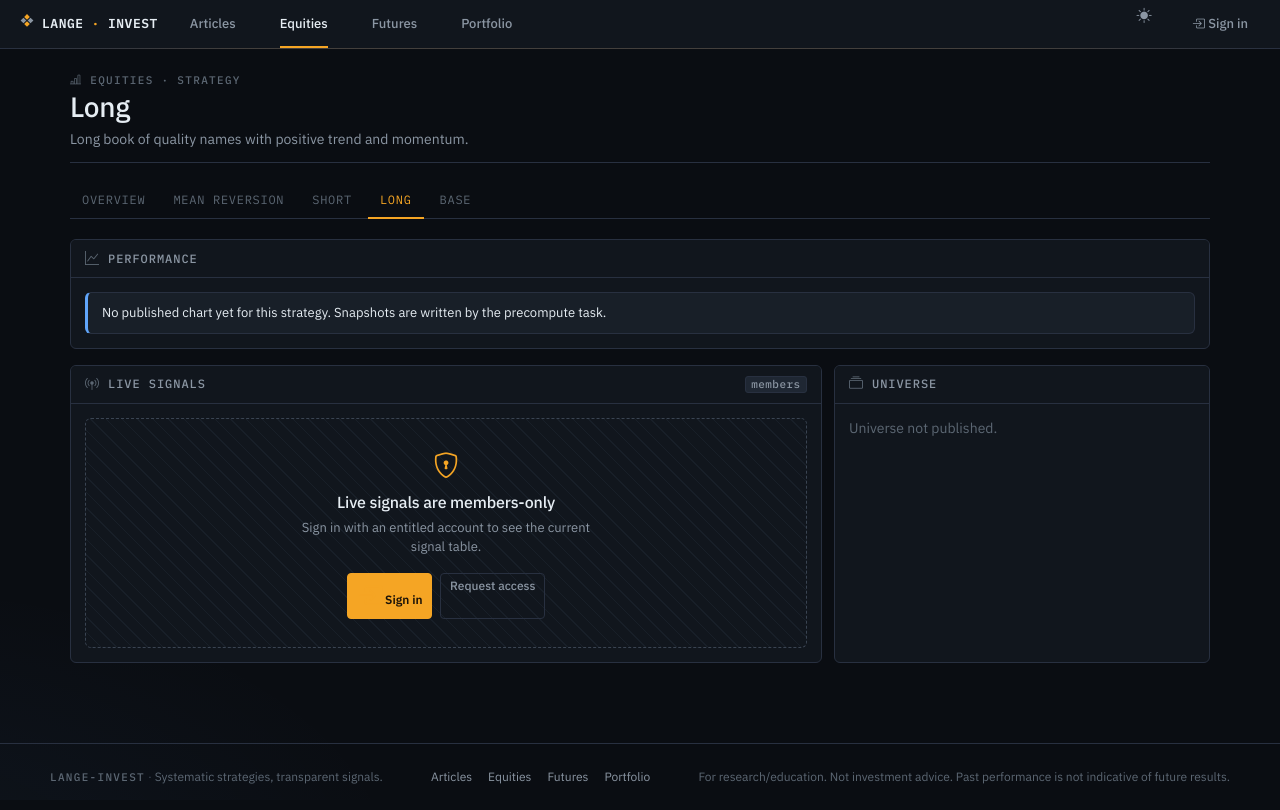
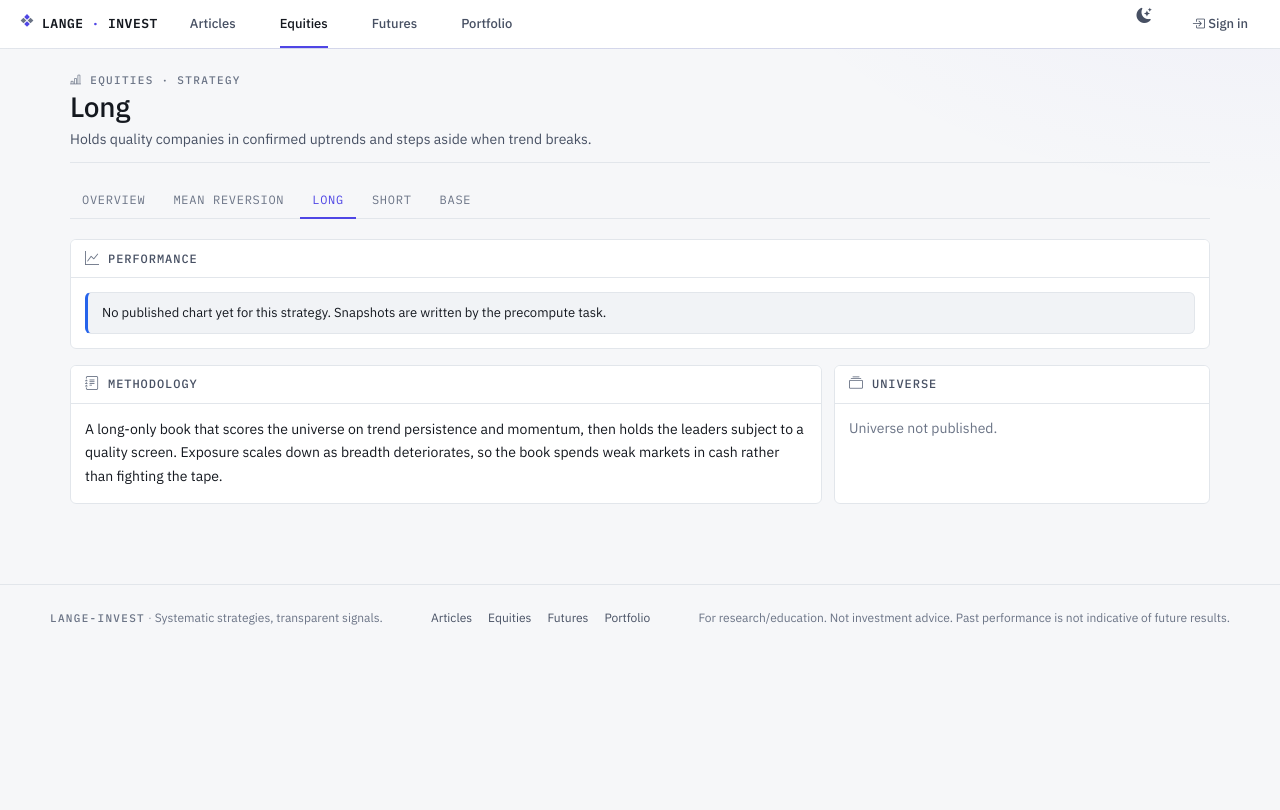
Before and after one commit to lowQuant/lange-invest, a FastAPI app: page /equities/long in a window 1280 px wide. After the commit the page ends 625 px from the top, so only its background shows below. Run offline with FastAPI, Linux system fonts and the light colour scheme.

Commit message:
Light theme by default + sharper copy; drop signals panel from strategy page
- Default to the light theme (dark stays available via the toggle); reworked the
  light palette into cool, crisp neutrals with an indigo accent (was amber/cream).
- Rewrote site copy: home hero + sections, asset-class/variant blurbs, and added
  real per-strategy methodology text (config taxonomy gains a `methodology` field).
- Strategy page: removed the gated "Live signals" panel; replaced with a
  Methodology panel beside the Universe. Gated signals route/fragment kept intact
  for reuse elsewhere.

https://claude.ai/code/session_011tkmBTWYWsmjVee2MTw1Gj

```diff
--- a/app/config.py
+++ b/app/config.py
@@ -26,6 +26,7 @@ class Variant:
     slug: str
     name: str
     blurb: str
+    methodology: str
     signals_symbol: str
     stats_symbol: str
 
@@ -69,6 +70,7 @@ def _load() -> SiteConfig:
                 slug=v["slug"],
                 name=v["name"],
                 blurb=v.get("blurb", ""),
+                methodology=v.get("methodology", ""),
                 signals_symbol=v.get("signals_symbol", v["slug"].replace("-", "_")),
                 stats_symbol=v.get("stats_symbol", v["slug"].replace("-", "_")),
             )
--- a/app/static/css/site.css
+++ b/app/static/css/site.css
@@ -50,33 +50,35 @@
 }
 
 [data-bs-theme="light"] {
-    --bg-0: #faf9f6;  --bg-1: #ffffff;  --bg-2: #f4f3ef;  --bg-3: #ecebe6;  --bg-4: #dbdad4;
-    --line-1: #ececea; --line-2: #dbdad4; --line-3: #b5b4ae;
-    --ink-1: #14171b;  --ink-2: #4b5260; --ink-3: #6e7585; --ink-4: #9ea3ad;
+    /* Cool, crisp neutrals — clean modern light surface (not cream). */
+    --bg-0: #f6f7f9;  --bg-1: #ffffff;  --bg-2: #f1f3f6;  --bg-3: #e8ebef;  --bg-4: #dde1e7;
+    --line-1: #eef0f3; --line-2: #e2e6eb; --line-3: #c7cdd6;
+    --ink-1: #14181f;  --ink-2: #475063; --ink-3: #6b7486; --ink-4: #9aa2b1;
 
-    --accent: #b45309; --accent-hi: #92400e;
-    --accent-dim: rgba(180, 83, 9, 0.10);
-    --accent-line: rgba(180, 83, 9, 0.35);
-    --accent-glow: rgba(180, 83, 9, 0.18);
+    /* Cool indigo accent — calmer and more contemporary than amber on light. */
+    --accent: #4f46e5; --accent-hi: #4338ca;
+    --accent-dim: rgba(79, 70, 229, 0.09);
+    --accent-line: rgba(79, 70, 229, 0.32);
+    --accent-glow: rgba(79, 70, 229, 0.16);
 
-    --up: #15803d;  --up-dim: rgba(21, 128, 61, 0.10);
-    --down: #b91c1c; --down-dim: rgba(185, 28, 28, 0.10);
-    --info: #1d4ed8; --info-hi: #1e40af; --info-dim: rgba(29, 78, 216, 0.08);
+    --up: #0f9d58;  --up-dim: rgba(15, 157, 88, 0.10);
+    --down: #d93737; --down-dim: rgba(217, 55, 55, 0.10);
+    --info: #2563eb; --info-hi: #1d4ed8; --info-dim: rgba(37, 99, 235, 0.08);
 
-    --long: #15803d; --short: #b91c1c;
+    --long: #0f9d58; --short: #d93737;
 
-    --chart-grid: rgba(0, 0, 0, 0.05);
-    --chart-tick: #6e7585; --chart-text: #14171b; --chart-title: #4b5260;
-    --chart-tooltip-bg: #ffffff; --chart-tooltip-border: #dbdad4;
-    --chart-zoom-fill: rgba(180, 83, 9, 0.10); --chart-zoom-line: #b45309;
+    --chart-grid: rgba(20, 24, 31, 0.06);
+    --chart-tick: #6b7486; --chart-text: #14181f; --chart-title: #475063;
+    --chart-tooltip-bg: #ffffff; --chart-tooltip-border: #e2e6eb;
+    --chart-zoom-fill: rgba(79, 70, 229, 0.10); --chart-zoom-line: #4f46e5;
 
-    --bg-grad: radial-gradient(800px 500px at 100% -100px, rgba(180,83,9,0.04), transparent 60%);
+    --bg-grad: radial-gradient(900px 520px at 100% -120px, rgba(79,70,229,0.05), transparent 62%);
 
     --bs-body-bg: var(--bg-0); --bs-body-color: var(--ink-1);
     --bs-secondary-bg: var(--bg-2); --bs-tertiary-bg: var(--bg-1);
     --bs-border-color: var(--line-2); --bs-border-color-translucent: var(--line-2);
-    --bs-primary-rgb: 180, 83, 9; --bs-info-rgb: 29, 78, 216;
-    --bs-success-rgb: 21, 128, 61; --bs-danger-rgb: 185, 28, 28; --bs-warning-rgb: 180, 83, 9;
+    --bs-primary-rgb: 79, 70, 229; --bs-info-rgb: 37, 99, 235;
+    --bs-success-rgb: 15, 157, 88; --bs-danger-rgb: 217, 55, 55; --bs-warning-rgb: 245, 165, 36;
 }
 
 /* ─────────────── Base ─────────────── */
--- a/app/templates/base.html
+++ b/app/templates/base.html
@@ -1,5 +1,5 @@
 <!DOCTYPE html>
-<html lang="en" data-bs-theme="dark">
+<html lang="en" data-bs-theme="light">
 <head>
     <meta charset="UTF-8">
     <meta name="viewport" content="width=device-width, initial-scale=1.0">
@@ -21,7 +21,7 @@
         // FOUC prevention — set theme before stylesheets load.
         (function () {
             var t = localStorage.getItem('theme');
-            if (t !== 'light' && t !== 'dark') t = 'dark';
+            if (t !== 'light' && t !== 'dark') t = 'light';
             document.documentElement.setAttribute('data-bs-theme', t);
         })();
     </script>
--- a/app/templates/portfolio.html
+++ b/app/templates/portfolio.html
@@ -7,8 +7,9 @@
     <div>
         <span class="eyebrow"><i class="bi bi-pie-chart"></i> Portfolio</span>
         <h1>Model portfolio</h1>
-        <p class="lead">The transparent model allocation and combined backtest. Signed-in members
-           with entitlement see the <strong>real</strong> book from subscribed IBKR reports.</p>
+        <p class="lead">How the strategies combine into one book — target allocations and the blended
+           backtest, shown in full. The <strong>live account</strong> below, traded against these rules,
+           is visible to members.</p>
     </div>
 </div>
 
--- a/app/templates/strategy.html
+++ b/app/templates/strategy.html
@@ -36,18 +36,15 @@
 </div>
 
 <div class="qt-grid" style="grid-template-columns: 2fr 1fr;">
-    {# ── Live signals — gated component (HTMX fragment, access-wall fallback) ── #}
+    {# ── Methodology ── #}
     <div class="qt-panel">
-        <div class="qt-panel-head">
-            <span class="qt-panel-head-title"><i class="bi bi-broadcast-pin"></i> Live signals</span>
-            <span class="badge bg-secondary">members</span>
-        </div>
-        <div class="qt-panel-body"
-             hx-get="/gated/strategy/{{ asset_class.slug }}/{{ variant.slug }}/signals"
-             hx-trigger="load"
-             hx-swap="innerHTML">
-            {# Server-rendered fallback shown until the fragment loads/!entitled. #}
-            {% include "partials/access_wall.html" %}
+        <div class="qt-panel-head"><span class="qt-panel-head-title"><i class="bi bi-journal-text"></i> Methodology</span></div>
+        <div class="qt-panel-body">
+            {% if variant.methodology %}
+            <p class="mb-0" style="line-height:1.7; color: var(--ink-1);">{{ variant.methodology }}</p>
+            {% else %}
+            <p class="mb-0" style="line-height:1.7;">{{ variant.blurb }}</p>
+            {% endif %}
         </div>
     </div>
 
--- a/config/site.toml
+++ b/config/site.toml
@@ -48,33 +48,37 @@ protected_libraries = [
 slug = "equities"
 name = "Equities"
 icon = "bi-bar-chart-line"
-blurb = "US equity strategies — mean reversion, momentum, and structural tilts."
+blurb = "Four equity books on a liquid US universe — one for reversion, one for trend, a short sleeve, and the blend that combines them."
 
   [[asset_class.variant]]
   slug = "mean-reversion"
   name = "Mean Reversion"
-  blurb = "Short-horizon counter-trend entries on oversold liquid names."
+  blurb = "Buys liquid names after sharp, news-light selloffs and exits as they normalise."
+  methodology = "Each day we rank the universe by short-horizon drawdown relative to its own volatility and enter the most oversold names that still pass a liquidity and trend-quality filter. Positions are equal-risk weighted and exit on mean reversion or a fixed time stop, so holding periods stay measured in days rather than weeks."
   signals_symbol = "mean_reversion"
   stats_symbol = "mean_reversion"
 
   [[asset_class.variant]]
+  slug = "long"
+  name = "Long"
+  blurb = "Holds quality companies in confirmed uptrends and steps aside when trend breaks."
+  methodology = "A long-only book that scores the universe on trend persistence and momentum, then holds the leaders subject to a quality screen. Exposure scales down as breadth deteriorates, so the book spends weak markets in cash rather than fighting the tape."
+  signals_symbol = "long"
+  stats_symbol = "long"
+
+  [[asset_class.variant]]
   slug = "short"
   name = "Short"
-  blurb = "Systematic short book targeting deteriorating fundamentals and trend."
+  blurb = "A risk-managed short sleeve that hedges the book when trend and breadth roll over."
+  methodology = "The short sleeve targets names in confirmed downtrends with weakening fundamentals, sized to cushion the long book in drawdowns rather than to carry the return on its own. Borrow cost and crowding checks keep the basket tradable."
   signals_symbol = "short"
   stats_symbol = "short"
 
   [[asset_class.variant]]
-  slug = "long"
-  name = "Long"
-  blurb = "Long book of quality names with positive trend and momentum."
-  signals_symbol = "long"
-  stats_symbol = "long"
-
-  [[asset_class.variant]]
   slug = "base"
   name = "Base"
-  blurb = "The combined base allocation blending the sub-strategies."
+  blurb = "The combined equity allocation that blends reversion, long, and short into one book."
+  methodology = "Base is the production equity allocation: the sub-strategies are combined at the portfolio level so their returns offset rather than compound risk. Weights are set by each sleeve's risk contribution and rebalanced on a fixed cadence."
   signals_symbol = "base"
   stats_symbol = "base"
 
@@ -82,25 +86,28 @@ blurb = "US equity strategies — mean reversion, momentum, and structural tilts
 slug = "futures"
 name = "Futures"
 icon = "bi-graph-up-arrow"
-blurb = "Continuously-rolled futures programs across the liquid global complex."
+blurb = "Continuously-rolled futures programs across the liquid global complex — equity index, rates, FX, energy, and metals."
 
   [[asset_class.variant]]
   slug = "trend"
   name = "Trend"
-  blurb = "Classic time-series momentum across the continuous-roll series."
+  blurb = "Time-series momentum that goes long winners and short losers across the whole complex."
+  methodology = "Classic time-series momentum: each market is sized long or short by the sign and strength of its own multi-horizon trend, scaled to a common risk target so no single market dominates. Diversification across roughly two dozen liquid contracts does the heavy lifting."
   signals_symbol = "trend"
   stats_symbol = "trend"
 
   [[asset_class.variant]]
   slug = "carry"
   name = "Carry"
-  blurb = "Cross-sectional carry harvested from the term structure."
+  blurb = "Harvests the roll yield embedded in each market's term structure, long and short."
+  methodology = "A cross-sectional carry book that is long markets in backwardation and short those in contango, ranked by roll yield net of estimated cost. Positions are risk-weighted and netted against the trend book so the two programs share margin efficiently."
   signals_symbol = "carry"
   stats_symbol = "carry"
 
   [[asset_class.variant]]
   slug = "continuous-roll"
   name = "Continuous Roll"
-  blurb = "Roll-rule-aware continuous series and front-month construction."
+  blurb = "The roll-rule engine that stitches expiring contracts into one clean, tradable series."
+  methodology = "Every futures strategy here trades a continuous series built by an explicit roll rule — front-month with a volume/open-interest trigger and a back-adjustment for the price gap at each roll. This page documents that construction so the backtests above are reproducible rather than a black box."
   signals_symbol = "continuous_roll"
   stats_symbol = "continuous_roll"
```
Also changed, not shown: app/templates/home.html (+11 -6 lines).
